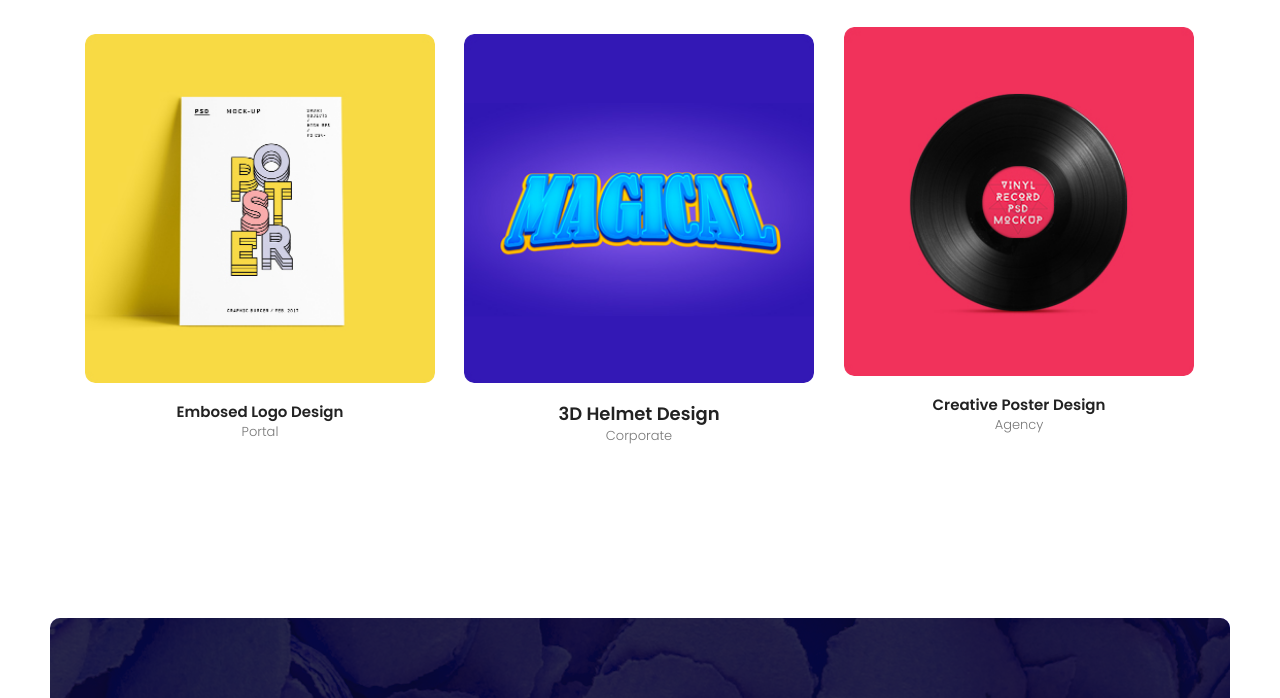
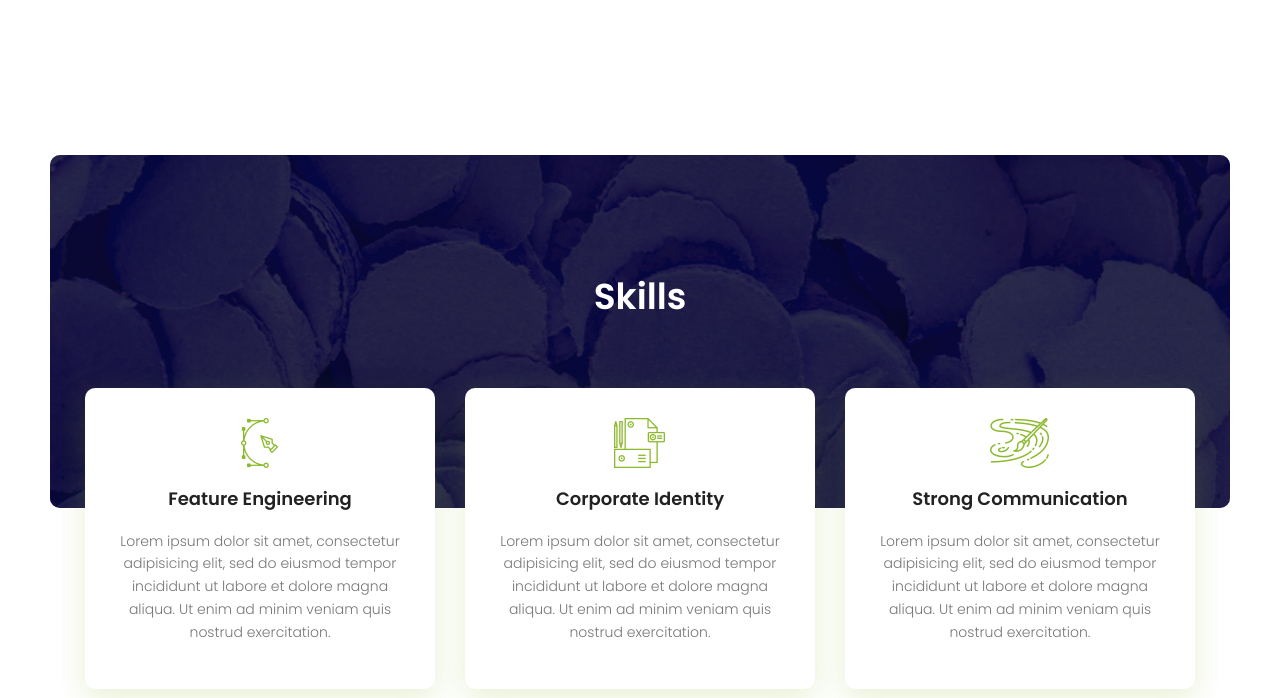
Before and after one commit to pemoriarty/pmoriart.github.io, a plain HTML site: page index.html in a window 1280 px wide. Shown: the part 1949-2647 px from the top of the page. Drawn offline with nearby package versions, Linux system fonts and the light colour scheme.

Commit message:
update front page

```diff
--- a/index.html
+++ b/index.html
@@ -72,8 +72,8 @@
 						<div class="row fullscreen d-flex align-items-center justify-content-center">
 							<div class="banner-content col-lg-10">
 								<h3 class="text-uppercase">Hello, I AM</h3>
-								<h1> Pamela Moriarty </h1>
-								<h2> Data Scientist </h2>
+								<h1> Pamela Moriarty <br>
+								Data Scientist </h1>
 
 
 							</div>
@@ -152,33 +152,7 @@
 				            </div>
 				          </div>
 				        </div>
-				        <div class="single-portfolio col-sm-4 all agency">
-				          <div class="item">
-				            <img src="img/p2.jpg" alt="Work 1">
-				            <div class="p-inner">
-				              <h5>Creative Poster Design</h5>
-				              <div class="cat">Agency</div>
-				            </div>
-				          </div>
-				        </div>
-				        <div class="single-portfolio col-sm-4 all portal">
-				          <div class="item">
-				            <img src="img/p3.jpg" alt="Work 1">
-				            <div class="p-inner">
-				              <h5>Embosed Logo Design</h5>
-				              <div class="cat">Portal</div>
-				            </div>
-				          </div>
-				        </div>
-				        <div class="single-portfolio col-sm-4 all corporate">
-				          <div class="item">
-				            <img src="img/p4.jpg" alt="Work 1">
-				            <div class="p-inner">
-				              <h4>3D Helmet Design</h4>
-				              <div class="cat">Corporate</div>
-				            </div>
-				          </div>
-				        </div>
+
 
 				      </div>
 				    </div>
```
